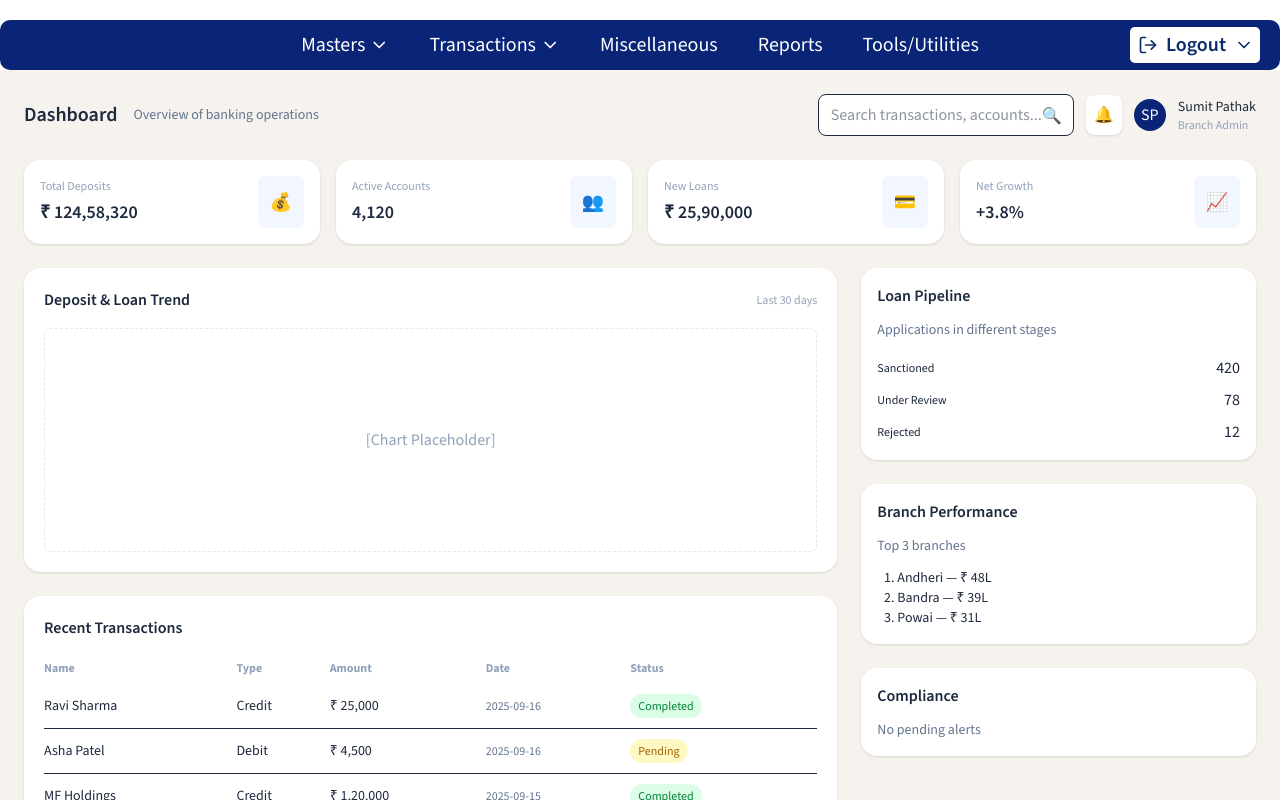
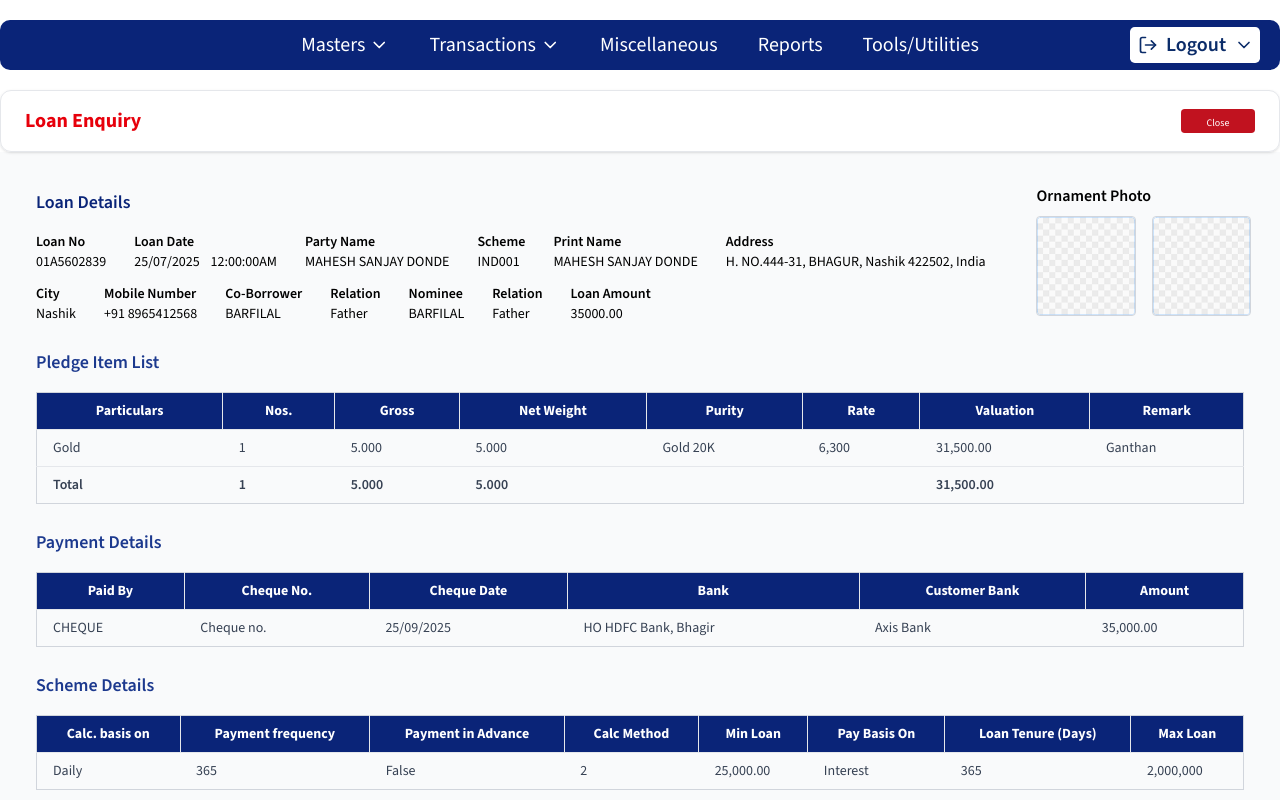
Before and after one commit to TechMET-Solutions/SLF, a React (Vite) app: page /Loan-Enquiry in a window 1280 px wide. Before the commit this address led to /. Shown: the top 800 px of the page. Built offline with nearby package versions, Linux system fonts and the light colour scheme.

Commit message:
Add LoanEnquiry route and update LoanEnquiry component styles

```diff
--- a/src/App.jsx
+++ b/src/App.jsx
@@ -29,7 +29,7 @@ import AddMemberBranchMapping from "./MasterPages/AddMemberBranchMapping";
 import UserRolePermission from "./MasterPages/UserRolePermission";
 import AddSchemeRenewalForm from "./MasterPages/AddSchemeRenewalForm";
 import UserPermissions from "./MasterPages/UserPermissions";
-
+import LoanEnquiry from "./TrasactionPages/LoanEnquiry";
 import LoanApplication from "./TrasactionPages/LoanApplication";
 
 function App() {
@@ -84,6 +84,7 @@ function App() {
 
           {/* loanApplication */}
              <Route path="/Loan-Application" element={<LoanApplication />} />
+             <Route path="/Loan-Enquiry" element={<LoanEnquiry />} />
 
           <Route path="*" element={<Navigate to="/" />} />
         </Routes>
--- a/src/TrasactionPages/LoanEnquiry.jsx
+++ b/src/TrasactionPages/LoanEnquiry.jsx
@@ -31,7 +31,7 @@ const LoanEnquiry = () => {
       </div>
 
       {/* ===== FORM SECTIONS ===== */}
-      <div className="p-3 bg-gray-50 min-h-screen space-y-8">
+      <div className="p-9 py-6   bg-gray-50 min-h-screen space-y-8">
         <di className="flex justify-center mb-6">
           <div className="w-[1290px] pt-3">
             {/* Loan Details Section */}
@@ -42,27 +42,27 @@ const LoanEnquiry = () => {
             {/* First Row */}
             <div className="flex gap-7 text-sm mb-3">
               <div>
-                <p className="font-semibold">Loan No <span className="text-red-500">*</span></p>
+                <p className="font-semibold">Loan No </p>
                 <p>01A5602839</p>
               </div>
               <div>
-                <p className="font-semibold">Loan Date <span className="text-red-500">*</span></p>
-                <p>25/07/2025 12:00:00AM</p>
+                <p className="font-semibold">Loan Date </p>
+                <p className="">25/07/2025 <span className="ml-2">12:00:00AM</span> </p>
               </div>
               <div>
-                <p className="font-semibold">Party Name <span className="text-red-500">*</span></p>
+                <p className="font-semibold">Party Name </p>
                 <p>MAHESH SANJAY DONDE</p>
               </div>
               <div>
-                <p className="font-semibold">Scheme <span className="text-red-500">*</span></p>
+                <p className="font-semibold">Scheme </p>
                 <p>IND001</p>
               </div>
               <div>
-                <p className="font-semibold">Print Name <span className="text-red-500">*</span></p>
+                <p className="font-semibold">Print Name </p>
                 <p>MAHESH SANJAY DONDE</p>
               </div>
               <div>
-                <p className="font-semibold">Address <span className="text-red-500">*</span></p>
+                <p className="font-semibold">Address </p>
                 <p>H. NO.444-31, BHAGUR, Nashik 422502, India</p>
               </div>
             </div>
@@ -70,38 +70,38 @@ const LoanEnquiry = () => {
             {/* Second Row */}
             <div className="flex gap-7 text-sm">
               <div>
-                <p className="font-semibold">City <span className="text-red-500">*</span></p>
+                <p className="font-semibold">City </p>
                 <p>Nashik</p>
               </div>
               <div>
-                <p className="font-semibold">Mobile Number <span className="text-red-500">*</span></p>
+                <p className="font-semibold">Mobile Number </p>
                 <p>+91 8965412568</p>
               </div>
               <div>
-                <p className="font-semibold">Co-Borrower <span className="text-red-500">*</span></p>
+                <p className="font-semibold">Co-Borrower </p>
                 <p>BARFILAL</p>
               </div>
               <div>
-                <p className="font-semibold">Relation <span className="text-red-500">*</span></p>
+                <p className="font-semibold">Relation </p>
                 <p>Father</p>
               </div>
               <div>
-                <p className="font-semibold">Nominee <span className="text-red-500">*</span></p>
+                <p className="font-semibold">Nominee </p>
                 <p>BARFILAL</p>
               </div>
               <div>
-                <p className="font-semibold">Relation <span className="text-red-500">*</span></p>
+                <p className="font-semibold">Relation </p>
                 <p>Father</p>
               </div>
               <div>
-                <p className="font-semibold">Loan Amount <span className="text-red-500">*</span></p>
+                <p className="font-semibold">Loan Amount </p>
                 <p>35000.00</p>
               </div>
             </div>
           </div>
            {/* Ornament Photos */}
-                <div className="mt-2 ml-5">
-                    <h3 className="font-semibold mb-2">Ornament Photo</h3>
+                <div className="mt-2 mr-10">
+                    <h3 className="font-semibold mb-2 ">Ornament Photo</h3>
                     <div className="flex gap-4">
                         <img
                             src={emptyImg}
```
